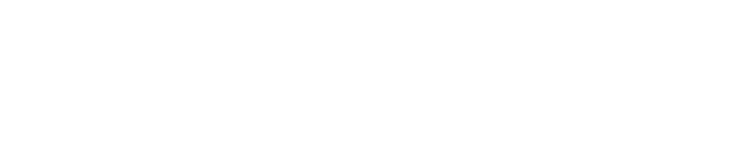
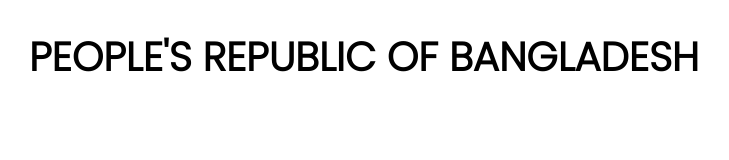
Before and after one commit to Sabik52/bagladesh-project, a plain HTML site: page index.html in a window 1280 px wide. Shown: the whole page, without its empty margins (276-1005 px from the left). Drawn offline with Linux system fonts and the light colour scheme.

Commit message:
second add

```diff
--- a/index.html
+++ b/index.html
@@ -7,9 +7,15 @@
     <meta name="viewport" content="width=device-width, initial-scale=1.0">
     <title>Bangladesh</title>
     <link rel="stylesheet" href="style.css">
+    <link rel="shortcut icon" href="image/logo.png" type="image/x-icon">
+    <link rel="preconnect" href="https://fonts.googleapis.com">
+    <link rel="preconnect" href="https://fonts.gstatic.com" crossorigin>
+    <link href="https://fonts.googleapis.com/css2?family=Poppins:wght@100;300&display=swap" rel="stylesheet">
 </head>
 
+
 <body>
+    <h1>PEOPLE'S REPUBLIC OF BANGLADESH</h1>
 
 </body>
 
--- a/style.css
+++ b/style.css
@@ -0,0 +1,12 @@
+body{
+    margin: 0;
+    padding: 0;
+
+}
+h1{
+    text-align: center;
+    font-family: 'Poppins', sans-serif;
+    font-size: 40px;
+    font-weight: 700;
+
+}
```
